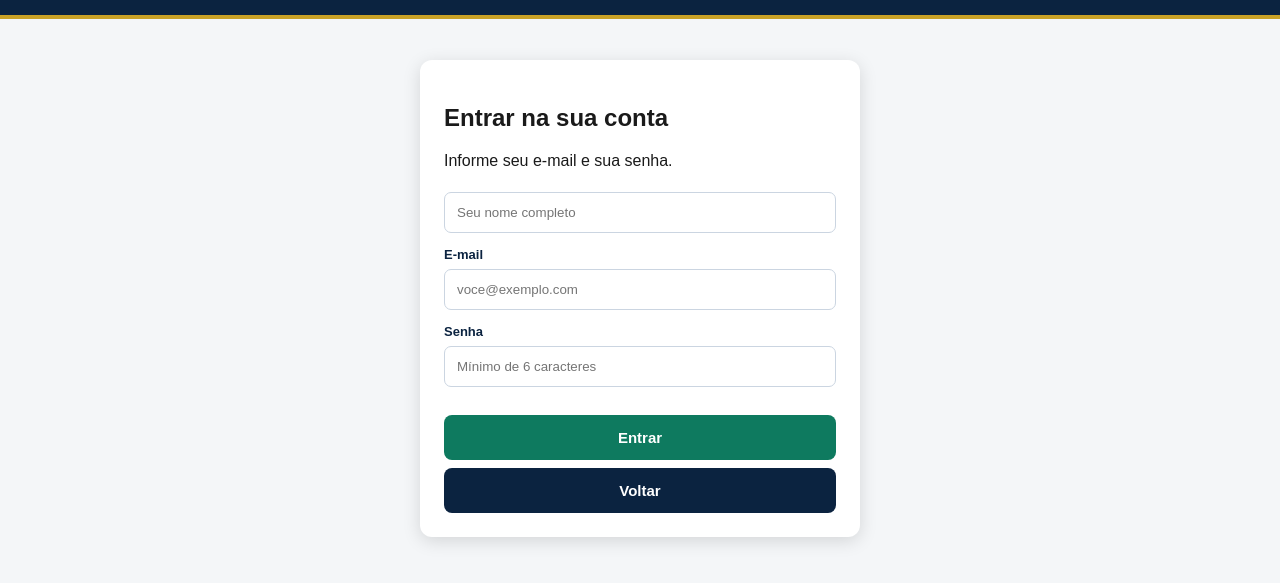
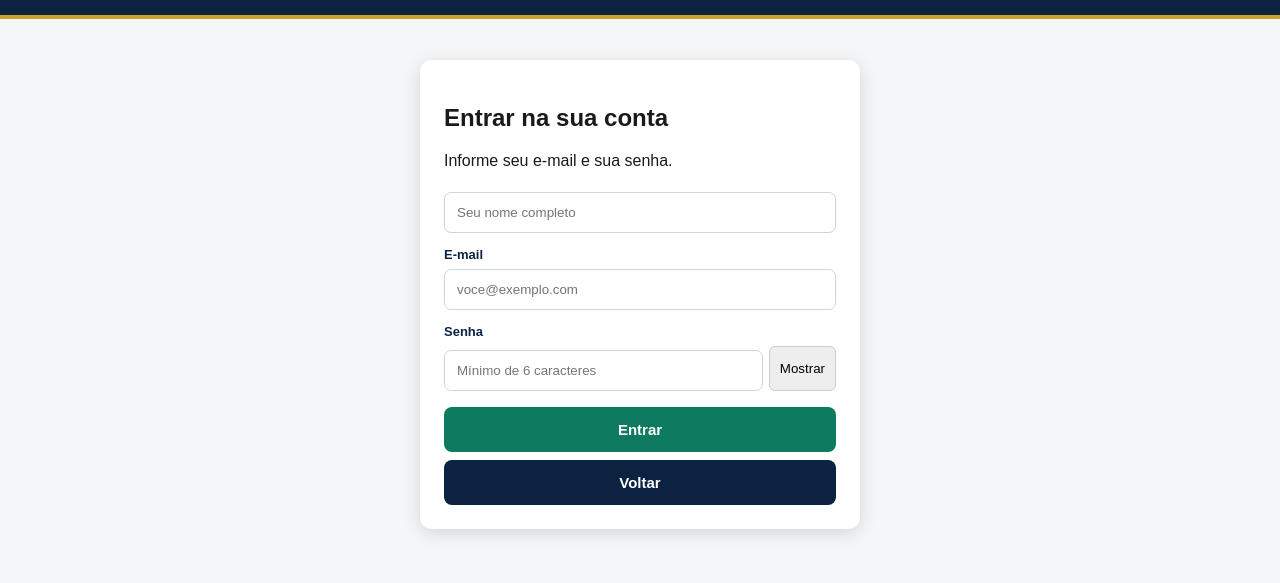
Before and after one commit to Douglas-Almeida23/ValidaLaudos, a plain HTML site: page index.html in a window 1280 px wide. Both pictures are taken after a click on the button "JÁ TENHO CONTA - ENTRAR". Shown: the part 65-648 px from the top of the page. Drawn offline with nearby package versions, Linux system fonts and the light colour scheme.

Commit message:
Update index.html

```diff
--- a/index.html
+++ b/index.html
@@ -96,7 +96,12 @@
     <input id="authEmail" type="email" placeholder="voce@exemplo.com" autocomplete="email" style="width:100%;padding:12px;margin:6px 0 12px;box-sizing:border-box">
 
     <label for="authSenha">Senha</label>
-    <input id="authSenha" type="password" placeholder="Mínimo de 6 caracteres" autocomplete="new-password" style="width:100%;padding:12px;margin:6px 0 12px;box-sizing:border-box">
+   <div style="display:flex;gap:6px;margin:6px 0 12px">
+  <input id="authSenha" type="password" placeholder="Mínimo de 6 caracteres" autocomplete="new-password" style="flex:1;min-width:0;padding:12px;box-sizing:border-box">
+  <button type="button" onclick="alternarSenha()" id="botaoVerSenha" style="padding:10px;border:1px solid #ccc;border-radius:6px;background:#eee;cursor:pointer">
+    Mostrar
+  </button>
+</div>
 
     <p id="authMensagem" role="status" aria-live="polite"></p>
 
@@ -163,7 +168,20 @@ calc();
 
 let modoAuthAtual = "CADASTRO";
 
-function abrirAuth(tipo) {
+function alternarSenha() {
+  const campo = document.getElementById("authSenha");
+  const botao = document.getElementById("botaoVerSenha");
+
+  if (campo.type === "password") {
+    campo.type = "text";
+    botao.innerText = "Ocultar";
+  } else {
+    campo.type = "password";
+    botao.innerText = "Mostrar";
+  }
+}
+
+  function abrirAuth(tipo) {
   modoAuthAtual = tipo;
 
   document.getElementById("landing").style.display = "none";
```
